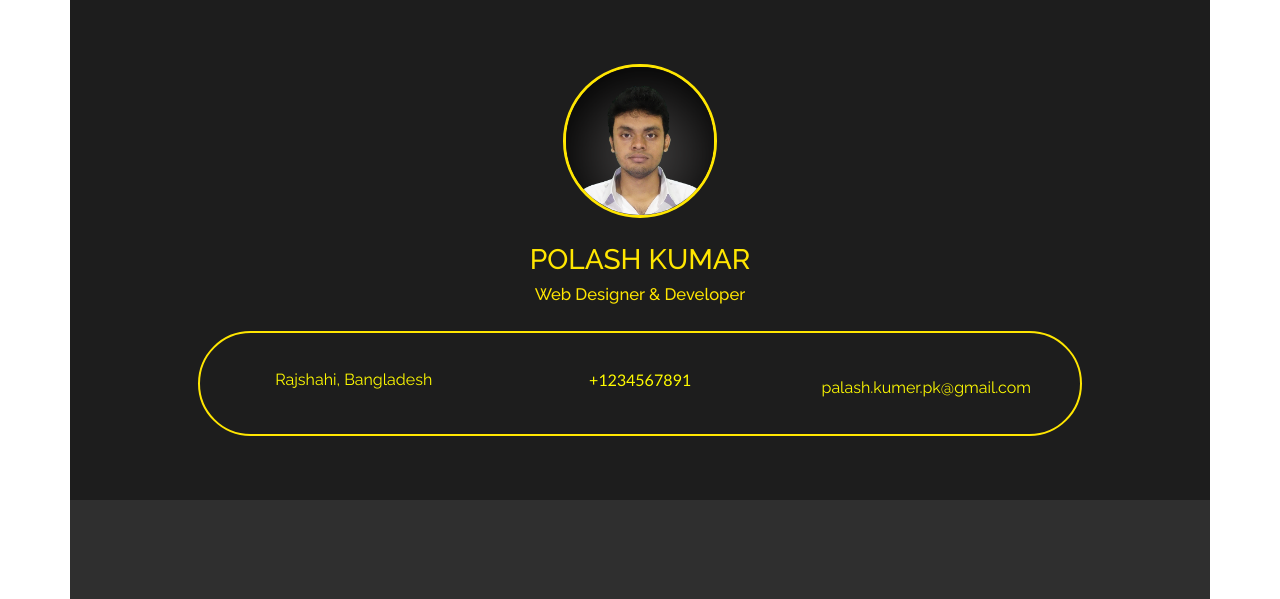
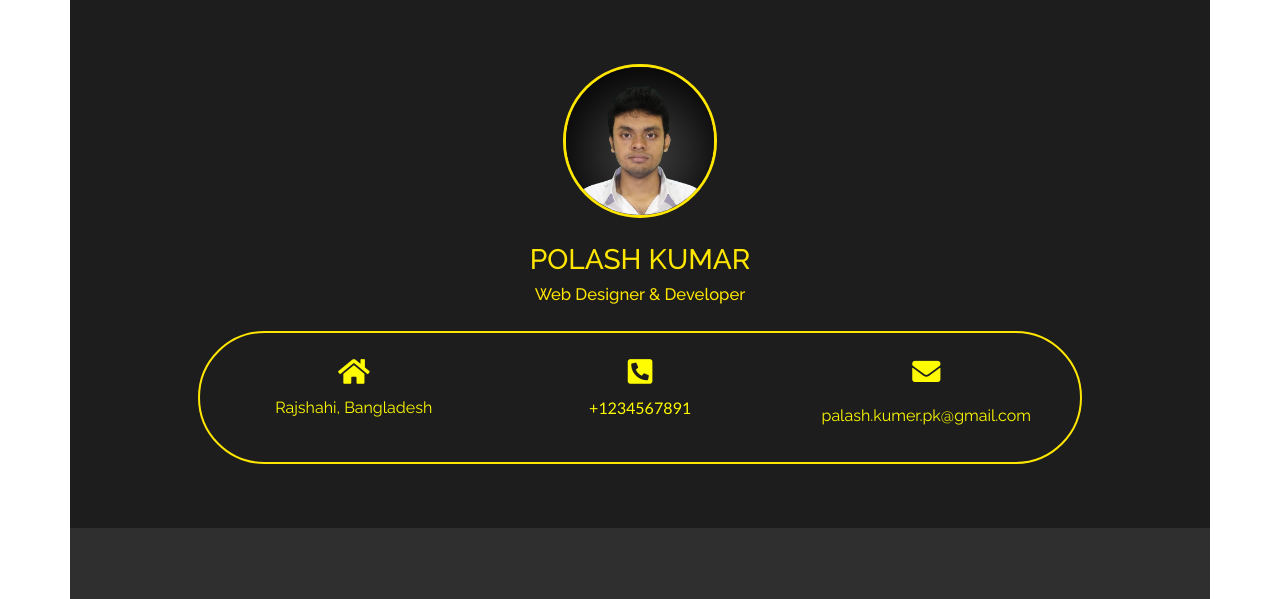
Before and after one commit to PolashKumer/cv, a plain HTML site: page index.html in a window 1280 px wide. Shown: the top 599 px of the page. Drawn offline with nearby package versions, Linux system fonts and the light colour scheme; the site is published under a folder, as on GitHub Pages, so addresses that start at the root find nothing; files whose address does not match are found by name.

Commit message:
Update index.html

```diff
--- a/index.html
+++ b/index.html
@@ -4,7 +4,7 @@
     <link rel="stylesheet" href="https://stackpath.bootstrapcdn.com/bootstrap/4.5.0/css/bootstrap.min.css" integrity="sha384-9aIt2nRpC12Uk9gS9baDl411NQApFmC26EwAOH8WgZl5MYYxFfc+NcPb1dKGj7Sk" crossorigin="anonymous">
     <link href="https://fonts.googleapis.com/css2?family=Lato:wght@300;400;700&family=Montserrat:wght@300;400;500&family=Raleway:wght@300;400;500&display=swap" rel="stylesheet">
     <link rel="stylesheet" href="css/style.css">
-    <link href="/css/all.css" rel="stylesheet">
+    <link href="css/all.css" rel="stylesheet">
     <title>Polash Kumar's CV</title>
 </head>
 <body>
```
